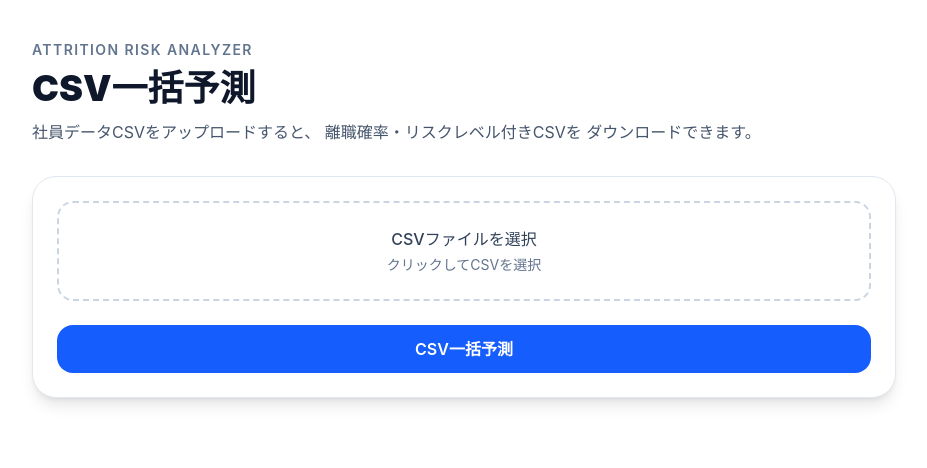
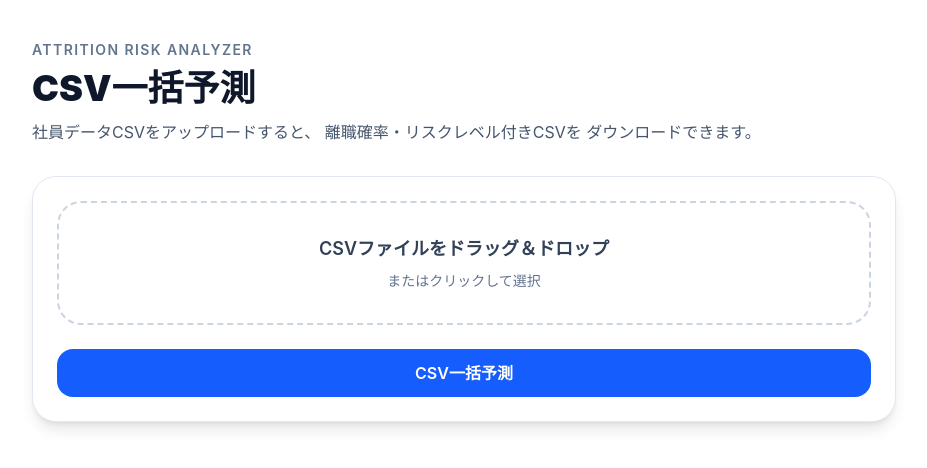
Before and after one commit to KensukeOta/Attrition-Risk-Analyzer, a SvelteKit app in the folder frontend/: page /csv in a window 1280 px wide. Shown: the top 468 px of the page, without its empty margins (176-1103 px from the left). Built offline with nearby package versions, Linux system fonts and the light colour scheme; no server answers.

Commit message:
frontend: ドラッグ＆ドロップに対応できるよう修正

```diff
--- a/frontend/src/routes/csv/+page.svelte
+++ b/frontend/src/routes/csv/+page.svelte
@@ -5,6 +5,39 @@
 	let loading = $state(false);
 	let errorMessage = $state("");
 	let successMessage = $state("");
+	let isDragging = $state(false);
+
+	function setFile(f: File | null) {
+		if (!f) return;
+
+		if (!f.name.endsWith(".csv")) {
+			errorMessage = "CSVファイルを選択してください";
+			return;
+		}
+
+		file = f;
+		errorMessage = "";
+		successMessage = "";
+	}
+
+	function handleDragOver(e: DragEvent) {
+		e.preventDefault();
+		isDragging = true;
+	}
+
+	function handleDragLeave(e: DragEvent) {
+		e.preventDefault();
+		isDragging = false;
+	}
+
+	function handleDrop(e: DragEvent) {
+		e.preventDefault();
+		isDragging = false;
+
+		const dropped = e.dataTransfer?.files?.[0] ?? null;
+
+		setFile(dropped);
+	}
 
 	async function uploadCsv() {
 		if (!file) {
@@ -72,22 +105,35 @@
 
 	<div class="rounded-3xl border border-slate-200 bg-white p-6 shadow-lg">
 		<label
-			class="block rounded-2xl border-2 border-dashed border-slate-300 p-6 text-center transition hover:border-blue-400"
+			class={`block cursor-pointer rounded-3xl border-2 border-dashed p-8 text-center transition
+			${isDragging ? "border-blue-500 bg-blue-50" : "border-slate-300 hover:border-blue-400"}`}
+			ondragenter={handleDragOver}
+			ondragover={handleDragOver}
+			ondragleave={handleDragLeave}
+			ondrop={handleDrop}
 		>
 			<input
 				type="file"
 				accept=".csv"
 				class="hidden"
 				onchange={(e) => {
-					file = (e.currentTarget as HTMLInputElement).files?.[0] ?? null;
+					setFile((e.currentTarget as HTMLInputElement).files?.[0] ?? null);
 				}}
 			/>
 
-			<p class="font-medium text-slate-700">CSVファイルを選択</p>
+			<div class="space-y-2">
+				<p class="text-lg font-semibold text-slate-700">CSVファイルをドラッグ＆ドロップ</p>
 
-			<p class="mt-1 text-sm text-slate-500">
-				{file ? file.name : "クリックしてCSVを選択"}
-			</p>
+				<p class="text-sm text-slate-500">またはクリックして選択</p>
+
+				{#if file}
+					<div
+						class="mt-4 inline-flex rounded-full bg-green-100 px-4 py-2 text-sm font-medium text-green-700"
+					>
+						{file.name}
+					</div>
+				{/if}
+			</div>
 		</label>
 
 		<button
```
